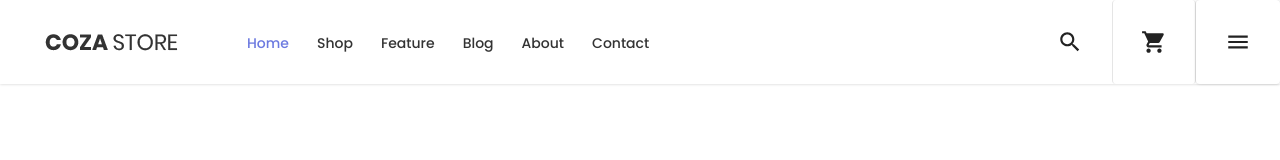
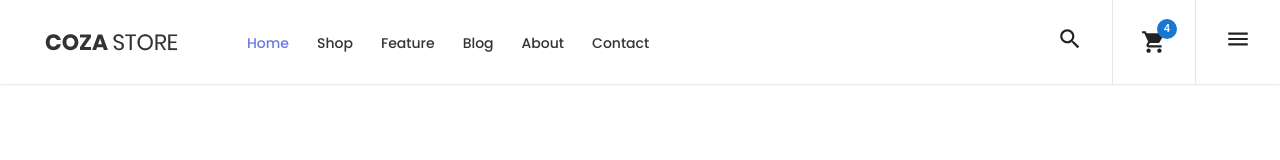
Before and after one commit to hnton2/MERN_CozaStore, a React (Create React App) app in the folder client/: page / in a window 1280 px wide. Shown: the top 160 px of the page. Built offline with nearby package versions, Linux system fonts and the light colour scheme.

Commit message:
fix header

```diff
--- a/client/src/components/Header/Header.scss
+++ b/client/src/components/Header/Header.scss
@@ -108,23 +108,30 @@
         flex-grow: 1;
         height: 100%;
 
-        &__wrapper {
+        &__container {
             display: flex;
             align-items: center;
             justify-content: flex-end;
             height: 100%;
 
-            & .header__icon {
+            & .header-icon {
                 font-size: 26px;
             }
         }
     }
 
     &-btn {
+        position: relative;
         height: 100%;
         width: $header-height;
-        color: $text-black !important;
+        color: $text-black;
         padding: 0 24px;
+        transition: all 0.3s ease-in;
+
+        &:hover {
+            cursor: pointer;
+            color: $text-hover;
+        }
     }
 
     &-mobile {
--- a/client/src/components/Header/index.jsx
+++ b/client/src/components/Header/index.jsx
@@ -6,7 +6,7 @@ import ShoppingCartIcon from "@mui/icons-material/ShoppingCart";
 import MenuIcon from "@mui/icons-material/Menu";
 import CloseIcon from "@mui/icons-material/Close";
 import "./Header.scss";
-import { Button, FormControl, Input, InputAdornment, InputLabel, Modal, Slide, TextField } from "@mui/material";
+import { Badge, Button, FormControl, Input, InputAdornment, InputLabel, Modal, Slide, TextField } from "@mui/material";
 import styled from "styled-components";
 
 const Backdrop = styled.div`
@@ -87,16 +87,18 @@ function Header() {
                     </ul>
                 </div>
                 <div className="header-icons">
-                    <div className="header-icons__wrapper">
-                        <Button className="header-btn" onClick={handleOpenSearch}>
-                            <SearchIcon className="header__icon" />
-                        </Button>
-                        <Button className="header-btn border-left-right">
-                            <ShoppingCartIcon className="header__icon" />
-                        </Button>
-                        <Button className="header-btn header">
-                            <MenuIcon className="header__icon" />
-                        </Button>
+                    <div className="header-icons__container">
+                        <button className="header-btn" onClick={handleOpenSearch}>
+                            <SearchIcon className="header-icon" />
+                        </button>
+                        <button className="header-btn border-left-right">
+                            <Badge badgeContent={4} color="primary">
+                                <ShoppingCartIcon className="header-icon" />
+                            </Badge>
+                        </button>
+                        <button className="header-btn">
+                            <MenuIcon className="header-icon" />
+                        </button>
                     </div>
                 </div>
             </nav>
```
